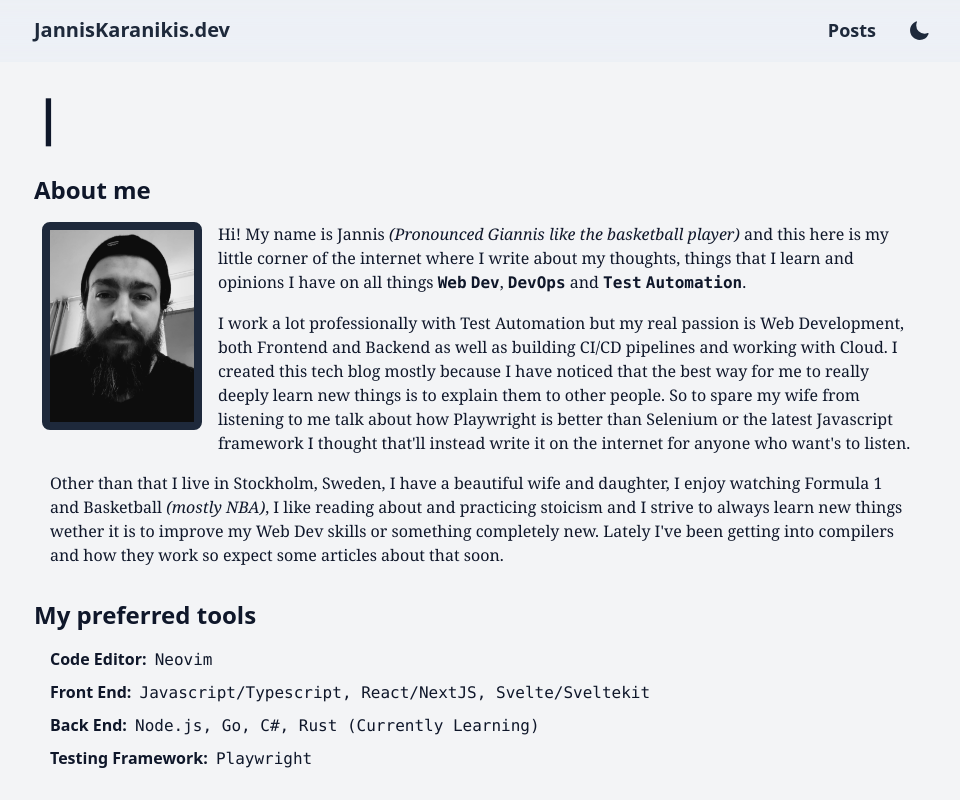
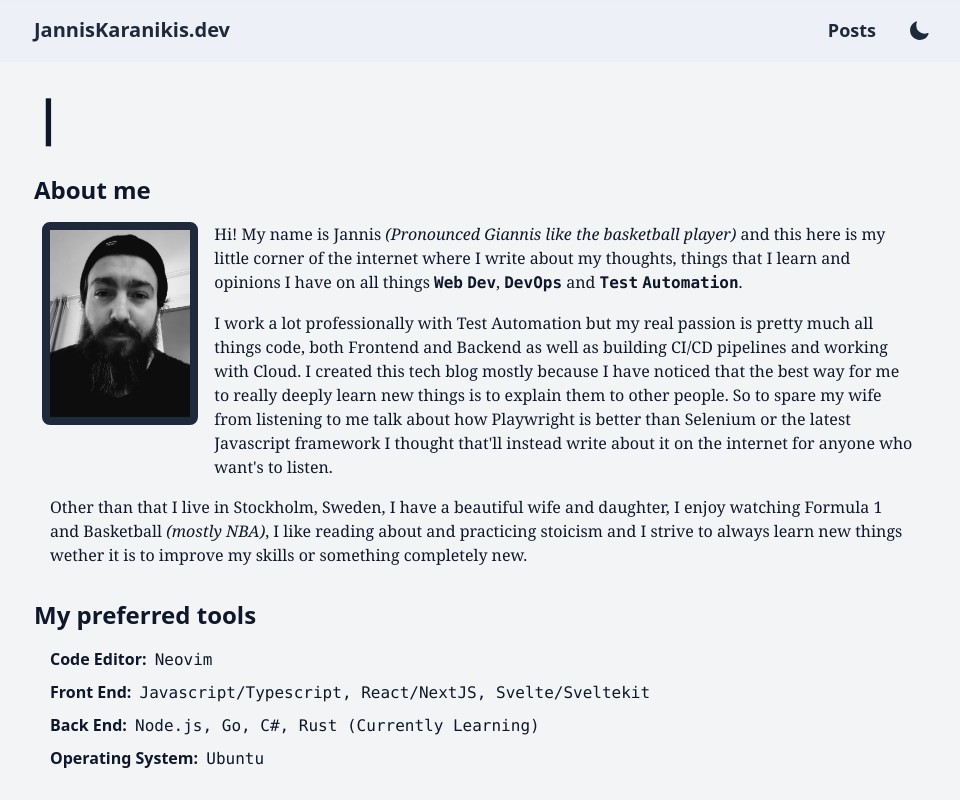
Before and after one commit to JannisK89/tech-blog, a Next.js app: page / in a window 1280 px wide. Shown: the top 800 px of the page, without its empty margins (158-1118 px from the left). Built offline with nearby package versions, Linux system fonts and the light colour scheme.

Commit message:
first page changes

```diff
--- a/pages/index.tsx
+++ b/pages/index.tsx
@@ -24,7 +24,9 @@ export default function Home() {
             className="md:text-5xl font-mono font-bold"
           />
           <div className="flex font-serif flex-wrap">
-            <h3 className="text-2xl md:mt-8 mt-4 font-sans mb-2 w-full font-semibold">About me</h3>
+            <h3 className="text-2xl md:mt-8 mt-4 font-sans mb-2 w-full font-semibold">
+              About me
+            </h3>
             <div className="flex flex-col md:flex-row ">
               <div className="w-full h-full ml-2 ">
                 <Image
@@ -37,39 +39,48 @@ export default function Home() {
               </div>
               <div className="flex flex-col text-lg  md:text-base">
                 <p className="md:mt-2 mt-4 mx-4">
-                  Hi! My name is Jannis <span className="italic">(Pronounced Giannis like the basketball player)</span>{' '}
-                  and this here is my little corner of the internet where I write about my thoughts, things that I learn
-                  and opinions I have on all things <span className="font-bold font-mono">Web</span>{' '}
-                  <span className="font-bold font-mono">Dev</span>, <span className="font-mono font-bold">DevOps</span>{' '}
-                  and <span className="font-bold font-mono">Test</span>{' '}
+                  Hi! My name is Jannis{' '}
+                  <span className="italic">
+                    (Pronounced Giannis like the basketball player)
+                  </span>{' '}
+                  and this here is my little corner of the internet where I
+                  write about my thoughts, things that I learn and opinions I
+                  have on all things{' '}
+                  <span className="font-bold font-mono">Web</span>{' '}
+                  <span className="font-bold font-mono">Dev</span>,{' '}
+                  <span className="font-mono font-bold">DevOps</span> and{' '}
+                  <span className="font-bold font-mono">Test</span>{' '}
                   <span className="font-bold font-mono"> Automation</span>.
                 </p>
 
                 <p className="mt-4 mx-4">
-                  I work a lot professionally with Test Automation but my real passion is Web Development, both Frontend
-                  and Backend as well as building CI/CD pipelines and working with Cloud. I created this tech blog
-                  mostly because I have noticed that the best way for me to really deeply learn new things is to explain
-                  them to other people. So to spare my wife from listening to me talk about how Playwright is better
-                  than Selenium or the latest Javascript framework I thought that&apos;ll instead write it on the internet for
-                  anyone who want&apos;s to listen.
+                  I work a lot professionally with Test Automation but my real
+                  passion is pretty much all things code, both Frontend and
+                  Backend as well as building CI/CD pipelines and working with
+                  Cloud. I created this tech blog mostly because I have noticed
+                  that the best way for me to really deeply learn new things is
+                  to explain them to other people. So to spare my wife from
+                  listening to me talk about how Playwright is better than
+                  Selenium or the latest Javascript framework I thought
+                  that&apos;ll instead write about it on the internet for anyone
+                  who want&apos;s to listen.
                 </p>
               </div>
             </div>
             <p className="mt-4 mx-4 text-lg md:text-base">
-              Other than that I live in Stockholm, Sweden, I have a beautiful wife and
-              daughter, I enjoy watching Formula 1 and Basketball{' '}
-              <span className="italic">(mostly NBA)</span>, I like reading about and practicing stoicism and I strive to
-              always learn new things wether it is to improve my Web Dev skills or something completely new. Lately I&apos;ve been getting into
-              compilers and how they work so expect some articles about that soon.
+              Other than that I live in Stockholm, Sweden, I have a beautiful
+              wife and daughter, I enjoy watching Formula 1 and Basketball{' '}
+              <span className="italic">(mostly NBA)</span>, I like reading about
+              and practicing stoicism and I strive to always learn new things
+              wether it is to improve my skills or something completely new.
             </p>
-            <h3 className="text-2xl mt-8 font-sans mb-4 w-full font-semibold">My preferred tools</h3>
+            <h3 className="text-2xl mt-8 font-sans mb-4 w-full font-semibold">
+              My preferred tools
+            </h3>
             <ul className="font-bold font-sans mx-4">
               <li className="mb-2">
                 Code Editor:{' '}
-                <span className="font-mono font-medium ml-1">
-                  {' '}
-                  Neovim
-                </span>
+                <span className="font-mono font-medium ml-1"> Neovim</span>
               </li>
               <li className="mb-2">
                 Front End:{' '}
@@ -78,10 +89,14 @@ export default function Home() {
                 </span>
               </li>
               <li className="mb-2">
-                Back End: <span className="font-mono font-medium ml-1">Node.js, Go, C#, Rust (Currently Learning)</span>
+                Back End:{' '}
+                <span className="font-mono font-medium ml-1">
+                  Node.js, Go, C#, Rust (Currently Learning)
+                </span>
               </li>
               <li className="mb-2">
-                Testing Framework: <span className="font-mono font-medium ml-1">Playwright</span>
+                Operating System:{' '}
+                <span className="font-mono font-medium ml-1">Ubuntu</span>
               </li>
             </ul>
           </div>
```
